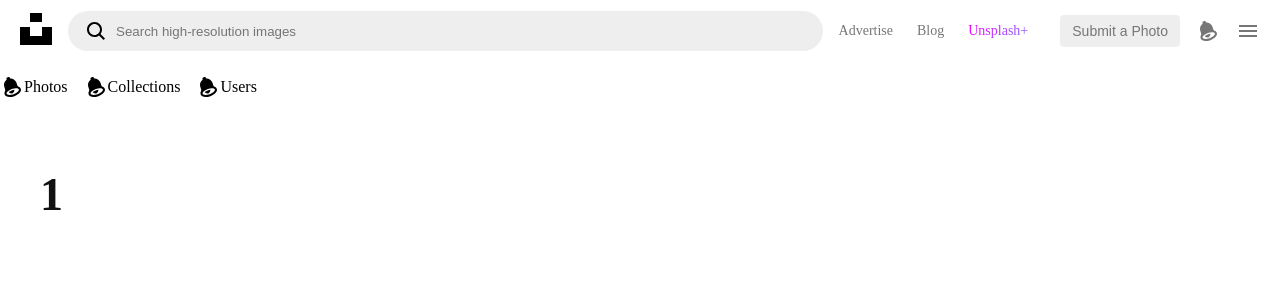
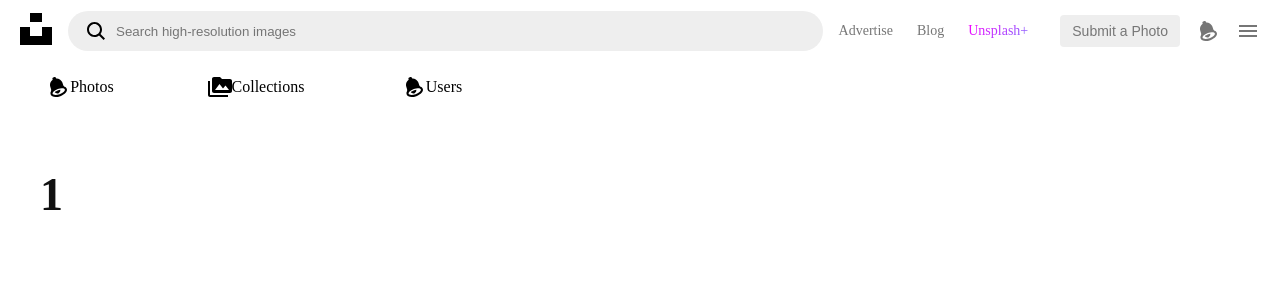
Before and after one commit to ssra91/unsplash, a Next.js app: page /search/1/1 in a window 1280 px wide. Shown: the top 300 px of the page. Built offline with nearby package versions, Linux system fonts and the light colour scheme.

Commit message:
fix: dialog 주석처리

```diff
--- a/src/components/Lnb/SearchLnb/index.tsx
+++ b/src/components/Lnb/SearchLnb/index.tsx
@@ -12,7 +12,7 @@ const LNB_ITEMS: { name: string; icon: IIconType; label: string }[] = [
   },
   {
     name: "collections",
-    icon: "bell",
+    icon: "collections",
     label: "Collections",
   },
   {
@@ -52,11 +52,12 @@ const Container = styled.div`
       display: flex;
       align-items: center;
       justify-content: center;
+      width: 160px;
       height: 50px;
       font-size: 16px;
       cursor: pointer;
       &.is-active {
-        color: blue;
+        border-bottom: 1px solid #ddd;
       }
     }
   }
--- a/src/icons/index.tsx
+++ b/src/icons/index.tsx
@@ -102,7 +102,22 @@ export const IconX = () => (
   </svg>
 );
 
-export type IIconType = "logo" | "search" | "bell";
+export const IconCollections = () => (
+  <svg
+    className="Gdg38"
+    width="24"
+    height="24"
+    viewBox="0 0 24 24"
+    version="1.1"
+    aria-hidden="false"
+    fill="currentColor"
+  >
+    <desc lang="en-US">A stack of photos</desc>
+    <path d="M2 6H0v5h.01L0 20c0 1.1.9 2 2 2h18v-2H2V6Zm20-2h-8l-2-2H6c-1.1 0-1.99.9-1.99 2L4 16c0 1.1.9 2 2 2h16c1.1 0 2-.9 2-2V6c0-1.1-.9-2-2-2ZM7 15l4.5-6 3.5 4.51 2.5-3.01L21 15H7Z" />
+  </svg>
+);
+
+export type IIconType = "logo" | "search" | "bell" | "collections";
 export interface Props {
   icon: IIconType;
 }
@@ -115,6 +130,8 @@ const Icon = function ({ icon }: Props) {
       return <IconSearch />;
     case "bell":
       return <IconBell />;
+    case "collections":
+      return <IconCollections />;
     default:
       return null;
   }
```
Also changed, not shown: src/views/Home/index.tsx (+19 -22 lines).
